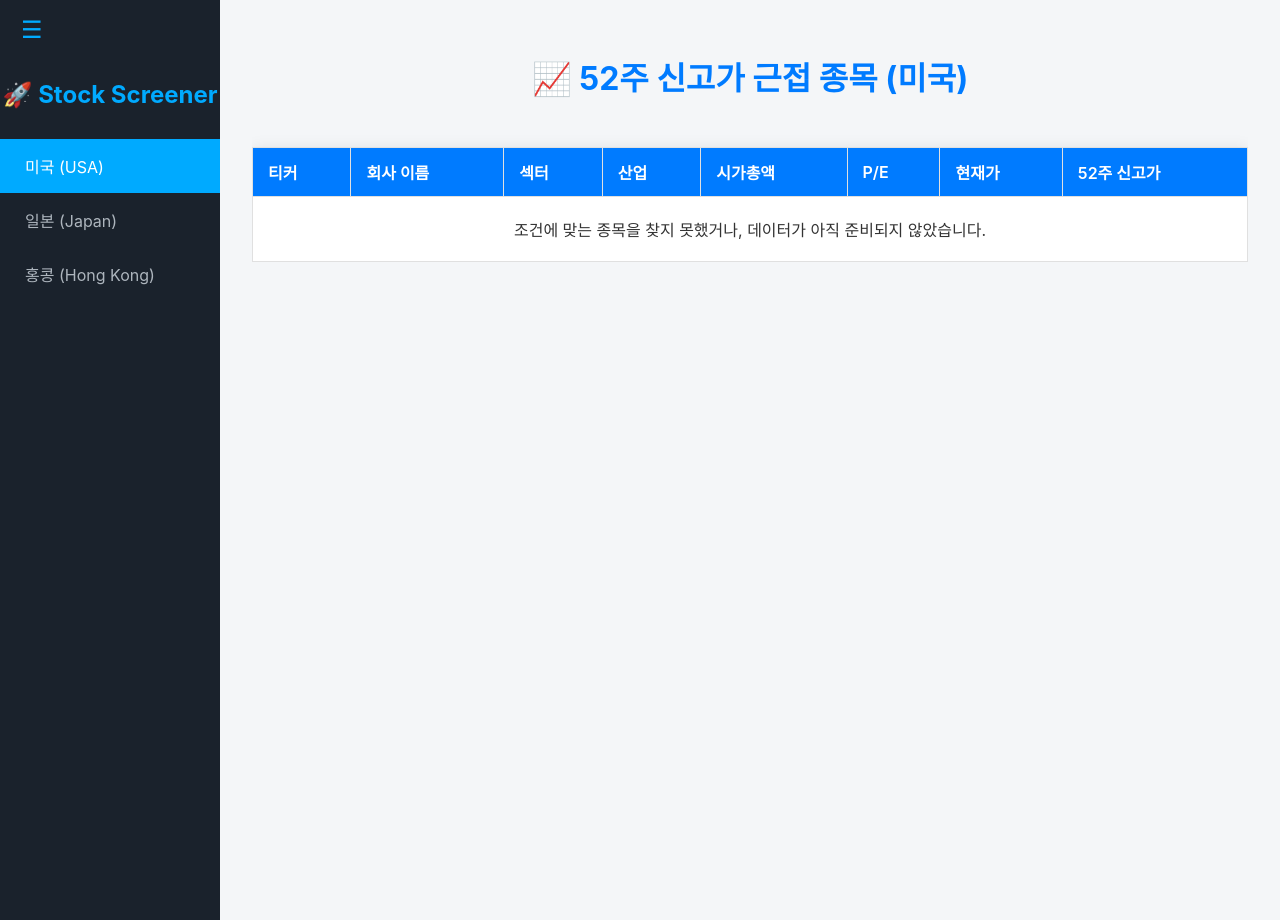
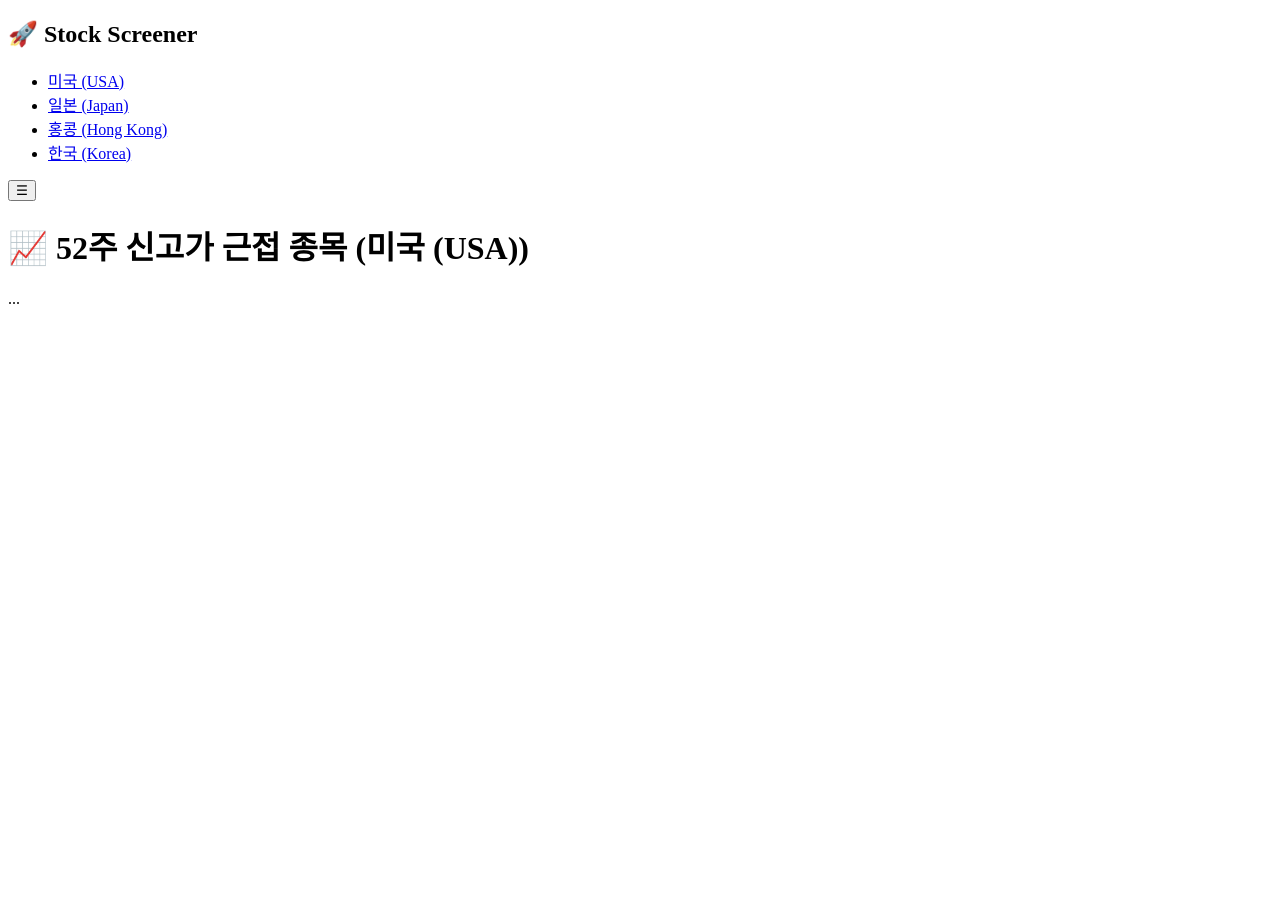
Before and after one commit to Shamera-Debug/stock-screener-render, a Flask app: page / in a window 1280 px wide. Run offline with Flask 3, Linux system fonts and the light colour scheme.

Commit message:
Update index.html

```diff
--- a/templates/index.html
+++ b/templates/index.html
@@ -4,103 +4,21 @@
     <meta charset="UTF-8">
     <title>글로벌 52주 신고가 근접 종목</title>
     <style>
-        /* --- 전체 레이아웃 --- */
-        body {
-            font-family: -apple-system, BlinkMacSystemFont, "Segoe UI", Roboto, "Helvetica Neue", Arial, sans-serif;
-            margin: 0;
-            background-color: #f4f6f8;
-            color: #333;
-            transition: margin-left 0.3s ease-in-out; /* ✅ [추가] 부드러운 전환 효과 */
-        }
-
-        /* --- 사이드바 스타일 --- */
-        .sidebar {
-            width: 220px;
-            height: 100vh;
-            position: fixed;
-            top: 0;
-            left: 0;
-            background-color: #1a222c;
-            padding-top: 60px; /* 메뉴 버튼을 위한 공간 확보 */
-            color: #fff;
-            transition: transform 0.3s ease-in-out; /* ✅ [추가] 부드러운 숨김/표시 효과 */
-            z-index: 100;
-        }
-        /* ✅ [추가] 사이드바가 숨겨졌을 때의 스타일 */
-        .sidebar.hidden {
-            transform: translateX(-100%);
-        }
-        .sidebar h2 {
-            text-align: center;
-            color: #00aaff;
-            margin-bottom: 30px;
-        }
-        .sidebar ul {
-            list-style-type: none;
-            padding: 0;
-            margin: 0;
-        }
-        .sidebar ul li a {
-            display: block;
-            color: #adb5bd;
-            text-decoration: none;
-            padding: 15px 25px;
-            transition: background-color 0.2s, color 0.2s;
-        }
-        .sidebar ul li a:hover, .sidebar ul li a.active {
-            background-color: #00aaff;
-            color: #ffffff;
-        }
-
-        /* ✅ [추가] 메뉴 토글 버튼 스타일 */
-        #menu-toggle {
-            position: fixed;
-            top: 15px;
-            left: 15px;
-            z-index: 101;
-            background: none;
-            border: none;
-            color: #00aaff;
-            font-size: 24px;
-            cursor: pointer;
-        }
-
-        /* --- 메인 콘텐츠 영역 스타일 --- */
-        .content {
-            padding: 2em;
-            transition: margin-left 0.3s ease-in-out; /* ✅ [추가] 부드러운 전환 효과 */
-            margin-left: 220px; /* ✅ [수정] 자바스크립트로 제어 */
-        }
-        /* ✅ [추가] 사이드바 숨겨졌을 때 콘텐츠가 전체 너비를 차지하도록 */
-        .content.full-width {
-            margin-left: 0;
-        }
-        .container {
-            max-width: 100%; /* ✅ [수정] 너비 제한을 풀어 가로 스크롤 최소화 */
-            margin: auto;
-            overflow-x: auto;
-        }
-        h1 {
-            text-align: center;
-            color: #007bff;
-            margin-bottom: 1.5em;
-        }
-
-        /* --- 테이블 스타일 (기존과 동일) --- */
-        table { width: 100%; border-collapse: collapse; box-shadow: 0 2px 15px rgba(0,0,0,0.1); background-color: #fff; }
-        th, td { border: 1px solid #e0e0e0; text-align: left; padding: 12px 15px; white-space: nowrap; }
-        thead th { position: sticky; top: 0; z-index: 10; background-color: #007bff; color: #ffffff; font-weight: 600; }
-        tbody tr:nth-of-type(even) { background-color: #f9f9f9; }
-        tbody tr:hover { background-color: #f1f1f1; }
+        /* CSS 스타일은 이전과 동일하므로 생략합니다. */
+        /* ... 이전 답변의 CSS 코드를 여기에 붙여넣으세요 ... */
     </style>
 </head>
 <body>
     <nav class="sidebar" id="sidebar">
         <h2>🚀 Stock Screener</h2>
         <ul>
-            <li><a href="/" class="active">미국 (USA)</a></li>
-            <li><a href="/jp">일본 (Japan)</a></li>
-            <li><a href="/hk">홍콩 (Hong Kong)</a></li>
+            {% for code, config in countries %}
+            <li>
+                <a href="/{{ code }}" class="{{ 'active' if code == active_country_code else '' }}">
+                    {{ config['name'] }}
+                </a>
+            </li>
+            {% endfor %}
         </ul>
     </nav>
 
@@ -108,55 +26,16 @@
 
     <main class="content" id="main-content">
         <div class="container">
-            <h1>📈 52주 신고가 근접 종목 (미국)</h1>
+            <h1>📈 52주 신고가 근접 종목 ({{ country_name }})</h1>
             <table>
-                <thead>
-                    <tr>
-                        <th>티커</th>
-                        <th>회사 이름</th>
-                        <th>섹터</th>
-                        <th>산업</th>
-                        <th>시가총액</th>
-                        <th>P/E</th>
-                        <th>현재가</th>
-                        <th>52주 신고가</th>
-                    </tr>
-                </thead>
-                <tbody>
-                    {% for stock in stocks %}
-                    <tr>
-                        <td>{{ stock['Ticker'] }}</td>
-                        <td>{{ stock['Company Name'] }}</td>
-                        <td>{{ stock['Sector'] }}</td>
-                        <td>{{ stock['Industry'] }}</td>
-                        <td>{{ stock['Market Cap'] }}</td>
-                        <td>{{ stock['P/E (TTM)'] }}</td>
-                        <td>{{ stock['Current Price'] }}</td>
-                        <td>{{ stock['52-Week High'] }}</td>
-                    </tr>
-                    {% else %}
-                    <tr>
-                        <td colspan="8" style="text-align: center; padding: 20px;">조건에 맞는 종목을 찾지 못했거나, 데이터가 아직 준비되지 않았습니다.</td>
-                    </tr>
-                    {% endfor %}
-                </tbody>
+                ...
             </table>
         </div>
     </main>
 
     <script>
-        // HTML 요소들을 가져옵니다.
-        const menuToggle = document.getElementById('menu-toggle');
-        const sidebar = document.getElementById('sidebar');
-        const mainContent = document.getElementById('main-content');
-
-        // 메뉴 버튼에 클릭 이벤트를 추가합니다.
-        menuToggle.addEventListener('click', () => {
-            // 사이드바와 메인 콘텐츠에 특정 클래스를 추가하거나 제거합니다.
-            sidebar.classList.toggle('hidden');
-            mainContent.classList.toggle('full-width');
-        });
+        // 자바스크립트는 이전과 동일
+        // ... 이전 답변의 script 코드를 여기에 붙여넣으세요 ...
     </script>
-
 </body>
 </html>
```
